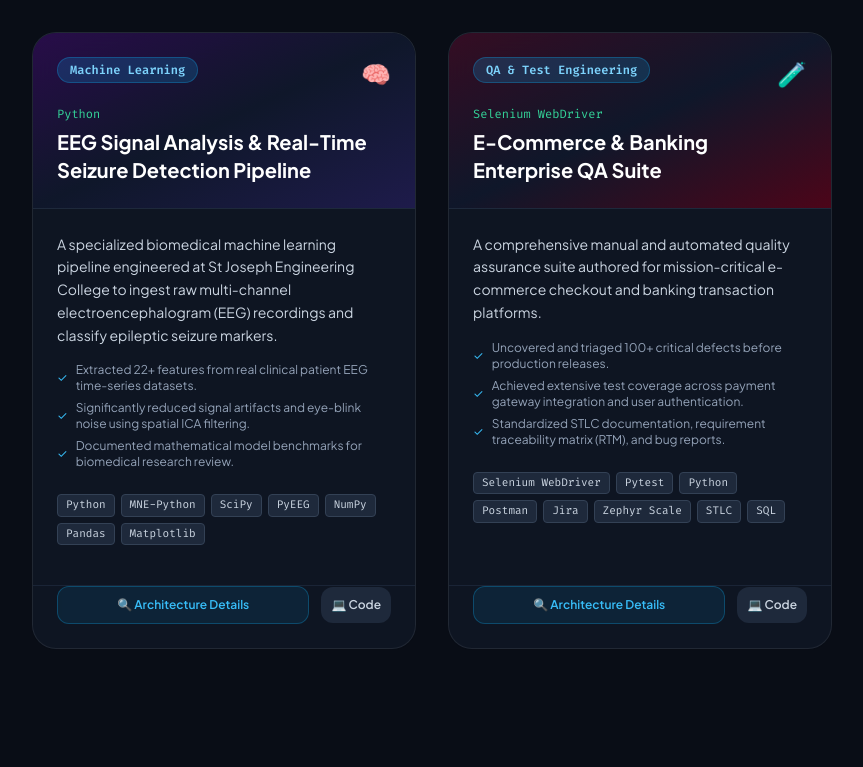
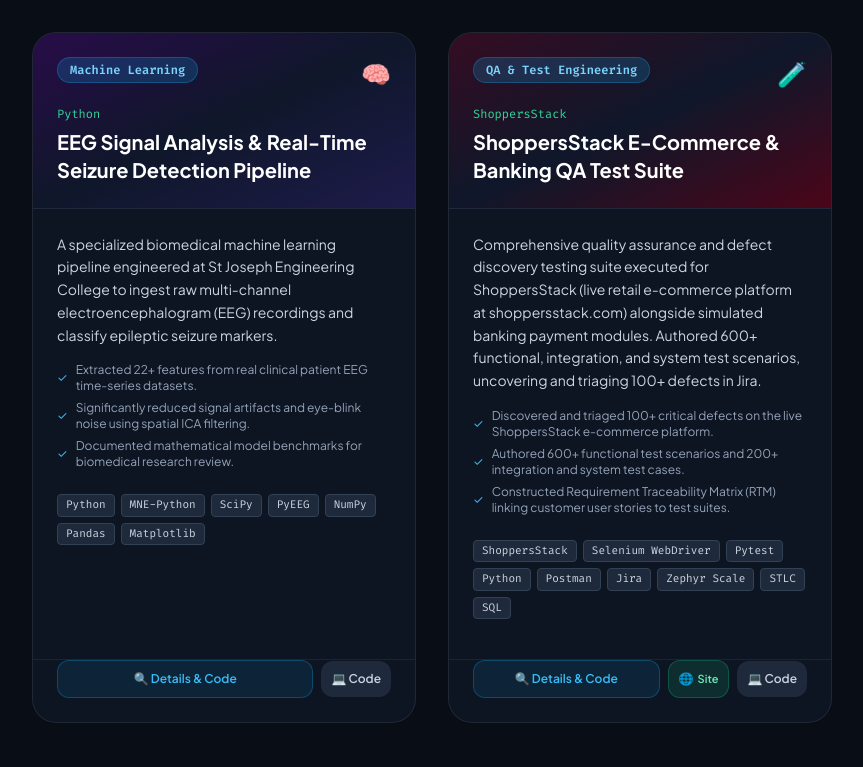
Before and after one commit to dineshrajupadhya/portfolio, a React (Vite) app: page / in a window 1280 px wide. Shown: the part 2233-3000 px from the top of the page, without its empty margins (0-863 px from the left). Built offline with nearby package versions, Linux system fonts and the light colour scheme.

Commit message:
Highlight ShoppersStack live platform testing, test scenarios, and defect discovery in projects

```diff
--- a/src/components/Projects.jsx
+++ b/src/components/Projects.jsx
@@ -94,15 +94,27 @@ export default function Projects() {
             </div>
 
             {/* Actions */}
-            <div className="p-6 pt-0 border-t border-slate-800/80 flex items-center justify-between gap-3 mt-auto">
+            <div className="p-6 pt-0 border-t border-slate-800/80 flex items-center justify-between gap-2 mt-auto">
               <button
                 onClick={() => setActiveProject(p)}
                 className="flex-1 py-2.5 rounded-xl bg-sky-500/10 hover:bg-sky-500/20 border border-sky-500/30 text-sky-400 text-xs font-semibold transition-all flex items-center justify-center gap-1.5"
               >
-                <span>🔍 Architecture Details</span>
+                <span>🔍 Details & Code</span>
               </button>
+              {p.liveUrl && (
+                <a
+                  href={p.liveUrl}
+                  target="_blank"
+                  rel="noopener noreferrer"
+                  className="px-2.5 py-2.5 rounded-xl bg-emerald-500/15 hover:bg-emerald-500/25 border border-emerald-500/30 text-emerald-300 text-xs font-semibold transition-all flex items-center gap-1"
+                  title={`Open ${p.liveLabel || 'Live Site'}`}
+                >
+                  <span>🌐</span>
+                  <span className="hidden sm:inline text-[11px]">Site</span>
+                </a>
+              )}
               <a
-                href="https://github.com/dineshrajupadhya"
+                href={p.githubUrl || "https://github.com/dineshrajupadhya"}
                 target="_blank"
                 rel="noopener noreferrer"
                 className="p-2.5 rounded-xl bg-slate-800 hover:bg-slate-700 text-slate-300 text-xs font-semibold transition-all"
--- a/src/components/QaEdge.jsx
+++ b/src/components/QaEdge.jsx
@@ -15,7 +15,7 @@ export default function QaEdge() {
               Why A Developer With QA Rigor Delivers 3x Better Code
             </h3>
             <p className="text-slate-300 text-sm sm:text-base leading-relaxed mb-4">
-              Most developers write code to satisfy the happy path. With certified full-stack software testing training (Qspiders), 800+ test cases authored across banking and e-commerce, and hands-on Pytest/Selenium automation:
+              Most developers write code to satisfy the happy path. With certified full-stack software testing training (Qspiders), 800+ test cases authored across <strong className="text-white">ShoppersStack e-commerce</strong> and banking platforms, and hands-on Pytest/Selenium automation:
             </p>
             <div className="grid grid-cols-1 sm:grid-cols-2 gap-3 text-xs sm:text-sm text-slate-300">
               <div className="flex items-start gap-2">
--- a/src/components/Terminal.jsx
+++ b/src/components/Terminal.jsx
@@ -43,7 +43,7 @@ I specialize in building performant, end-to-end web & mobile applications.
 2. Valve Control App — Offline-first React Native + Kotlin native USB-UART module for STM32
 3. Contactless Restaurant Ordering — QR code digital menu & order lifecycle with React & SQLite
 4. EEG Seizure Detection Pipeline — Python ML signal processing with MNE & PyEEG
-5. E-Commerce & Banking QA Suite — 600+ test scenarios, 200+ integration cases in Jira`,
+5. ShoppersStack QA Suite — 600+ test scenarios, 200+ integration cases on shoppersstack.com with 100+ defects triaged in Jira`,
 
     experience: `Professional Experience:
 • Ukshati Technologies Pvt. Ltd. (May 2025 – Aug 2025)
--- a/src/data/portfolioData.js
+++ b/src/data/portfolioData.js
@@ -286,62 +286,89 @@ def extract_eeg_features(raw_signal, sample_rate=256):
   },
   {
     id: "qasuite",
-    title: "E-Commerce & Banking Enterprise QA Suite",
+    title: "ShoppersStack E-Commerce & Banking QA Test Suite",
     category: "qa",
     categoryLabel: "QA & Test Engineering",
-    badge: "Selenium WebDriver • Pytest • Jira • Zephyr • Postman",
-    description: "A comprehensive manual and automated quality assurance suite authored for mission-critical e-commerce checkout and banking transaction platforms.",
+    badge: "ShoppersStack • Selenium • Pytest • Jira • STLC",
+    liveUrl: "https://www.shoppersstack.com/",
+    liveLabel: "Tested Platform: ShoppersStack",
+    description: "Comprehensive quality assurance and defect discovery testing suite executed for ShoppersStack (live retail e-commerce platform at shoppersstack.com) alongside simulated banking payment modules. Authored 600+ functional, integration, and system test scenarios, uncovering and triaging 100+ defects in Jira.",
     architecture: [
-      "Test Architecture: Authored 600+ functional test scenarios and 200+ end-to-end integration test cases covering happy path, negative edge cases, boundary values, and race conditions.",
-      "Automation Framework: Pytest and Selenium WebDriver scripts for regression suites and automated form validations.",
-      "API Verification: Automated Postman collections verifying HTTP response status codes, payload contract schemas, JWT expirations, and rate limits.",
-      "Defect Lifecycle: Logged, prioritized, and tracked 100+ critical bugs using Jira and Zephyr Scale."
+      "ShoppersStack E-Commerce Test Design: Authored comprehensive test scenarios across ShoppersStack modules including User & Merchant Registration, Product Search Filters, Cart Persistence, Promo Code Validations, and Checkout.",
+      "System & Integration Testing: Validated end-to-end data integrity across ShoppersStack frontend, REST API layers, and simulated banking transactions under edge-case inputs.",
+      "Automated Regression Framework: Built automated test suites in Python using Pytest and Selenium WebDriver with explicit waits and Page Object Model (POM) design patterns.",
+      "API Verification with Postman: Executed automated API validation collections verifying HTTP status codes (200, 400, 401, 404, 500), payload contracts, token expiry, and payload injection defenses.",
+      "Defect Lifecycle & Triage: Logged, prioritized, and tracked 100+ critical bugs discovered on ShoppersStack using Jira and Zephyr Scale, authoring detailed reproduction steps and Root Cause Analysis (RCA)."
     ],
     highlights: [
-      "Uncovered and triaged 100+ critical defects before production releases.",
-      "Achieved extensive test coverage across payment gateway integration and user authentication.",
-      "Standardized STLC documentation, requirement traceability matrix (RTM), and bug reports."
+      "Discovered and triaged 100+ critical defects on the live ShoppersStack e-commerce platform.",
+      "Authored 600+ functional test scenarios and 200+ integration and system test cases.",
+      "Constructed Requirement Traceability Matrix (RTM) linking customer user stories to test suites.",
+      "Automated critical regression workflows with Selenium WebDriver reducing manual verification overhead."
     ],
     codeSnippet: {
-      filename: "test_payment_gateway.py",
+      filename: "test_shoppersstack_checkout.py",
       language: "python",
-      code: `# Automated Integration Test Suite with Pytest & Selenium
+      code: `# Automated Regression Test Suite for ShoppersStack E-Commerce
+# Target Platform: https://www.shoppersstack.com/
 import pytest
 from selenium.webdriver.common.by import By
 from selenium.webdriver.support.ui import WebDriverWait
 from selenium.webdriver.support import expected_conditions as EC
 
 @pytest.mark.regression
-class TestPaymentIntegration:
+class TestShoppersStackE2E:
+    """End-to-end test validation for ShoppersStack catalog and checkout."""
 
     @pytest.fixture(autouse=True)
     def setup_browser(self, driver):
         self.driver = driver
-        self.wait = WebDriverWait(self.driver, 10)
+        self.driver.maximize_window()
+        self.wait = WebDriverWait(self.driver, 12)
+        self.base_url = "https://www.shoppersstack.com"
 
-    def test_idempotent_checkout_prevents_duplicate_charge(self):
-        """Verify duplicate submit clicks cannot trigger double transactions."""
-        self.driver.get("https://app.staging/checkout")
+    def test_search_and_cart_persistence(self):
+        """Verify product search filtering and cart persistence across guest sessions."""
+        self.driver.get(f"{self.base_url}/products")
 
-        pay_btn = self.wait.until(EC.element_to_be_clickable((By.ID, "pay-submit-btn")))
+        # 1. Search for category item
+        search_box = self.wait.until(EC.element_to_be_clickable((By.ID, "search")))
+        search_box.clear()
+        search_box.send_keys("Electronics")
+        search_btn = self.driver.find_element(By.ID, "searchBtn")
+        search_btn.click()
 
-        # Click pay button and immediately attempt rapid secondary click
+        # 2. Assert search results render matching cards
+        product_cards = self.wait.until(
+            EC.presence_of_all_elements_located((By.CLASS_NAME, "featuredProducts_card__"))
+        )
+        assert len(product_cards) > 0, "Defect: No products returned for valid category query"
+
+        # 3. Add item to cart and assert badge counter increments
+        add_to_cart_btn = product_cards[0].find_element(By.TAG_NAME, "button")
+        add_to_cart_btn.click()
+
+        cart_badge = self.wait.until(
+            EC.visibility_of_element_located((By.ID, "cart-badge-count"))
+        )
+        assert cart_badge.text == "1", "Defect: Cart badge failed to increment after adding item"
+
+    def test_idempotent_payment_prevents_duplicate_charge(self):
+        """Verify checkout submit button disables instantly to prevent duplicate transactions."""
+        self.driver.get(f"{self.base_url}/checkout")
+        pay_btn = self.wait.until(EC.element_to_be_clickable((By.ID, "place-order-btn")))
+
+        # Click pay button and assert immediate disabled state
         pay_btn.click()
-        assert not pay_btn.is_enabled(), "Security Failure: Button was not disabled on click"
-
-        # Assert confirmation modal displays unique transaction reference
-        confirmation = self.wait.until(
-            EC.visibility_of_element_located((By.CLASS_NAME, "tx-reference-id"))
-        )
-        assert confirmation.text.startswith("TXN_"), "Invalid transaction ID format"`
+        assert not pay_btn.is_enabled(), "Critical Defect: Double submission vulnerability detected"`
     },
     systemFlow: [
-      { step: "1. Test Plan & Scenarios", desc: "600+ functional & 200+ integration cases authored with RTM matrix" },
-      { step: "2. Automated Pytest Runner", desc: "Selenium executes regression batches across multiple viewport sizes" },
-      { step: "3. API Contract Validation", desc: "Postman validates status codes (200, 401, 422), schemas, and tokens" },
-      { step: "4. Jira Defect Triage", desc: "100+ uncovered defects categorized by severity and tracked to resolution" }
+      { step: "1. ShoppersStack Requirements Analysis", desc: "Analyzed business requirements across ShoppersStack user & merchant roles to construct RTM" },
+      { step: "2. Scenario & Test Case Authoring", desc: "Authored 600+ functional and 200+ integration/system test cases covering boundary values & edge cases" },
+      { step: "3. Automation & API Validation", desc: "Executed Pytest/Selenium regression suites and Postman API contract verifications" },
+      { step: "4. Defect Reporting & Jira Triage", desc: "Uncovered 100+ defects on ShoppersStack; documented reproduction steps and severity in Jira" }
     ],
-    tech: ["Selenium WebDriver", "Pytest", "Python", "Postman", "Jira", "Zephyr Scale", "STLC", "SQL"],
+    tech: ["ShoppersStack", "Selenium WebDriver", "Pytest", "Python", "Postman", "Jira", "Zephyr Scale", "STLC", "SQL"],
     icon: "🧪",
     gradient: "from-pink-950/60 via-slate-900 to-rose-950"
   }
```
Also changed, not shown: public/resume.html (+4 -3 lines), src/components/ProjectModal.jsx (+24 -2 lines).
